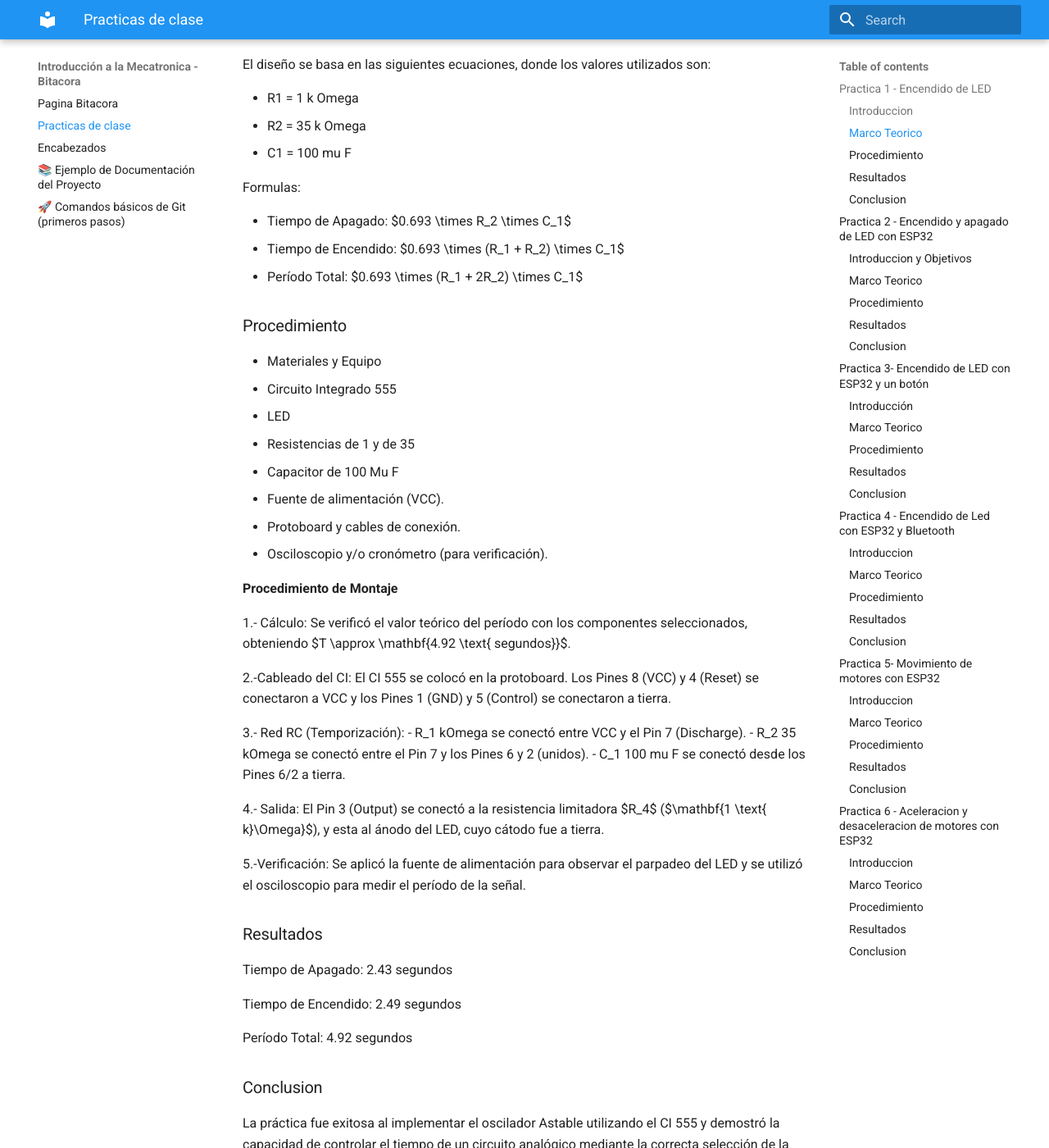
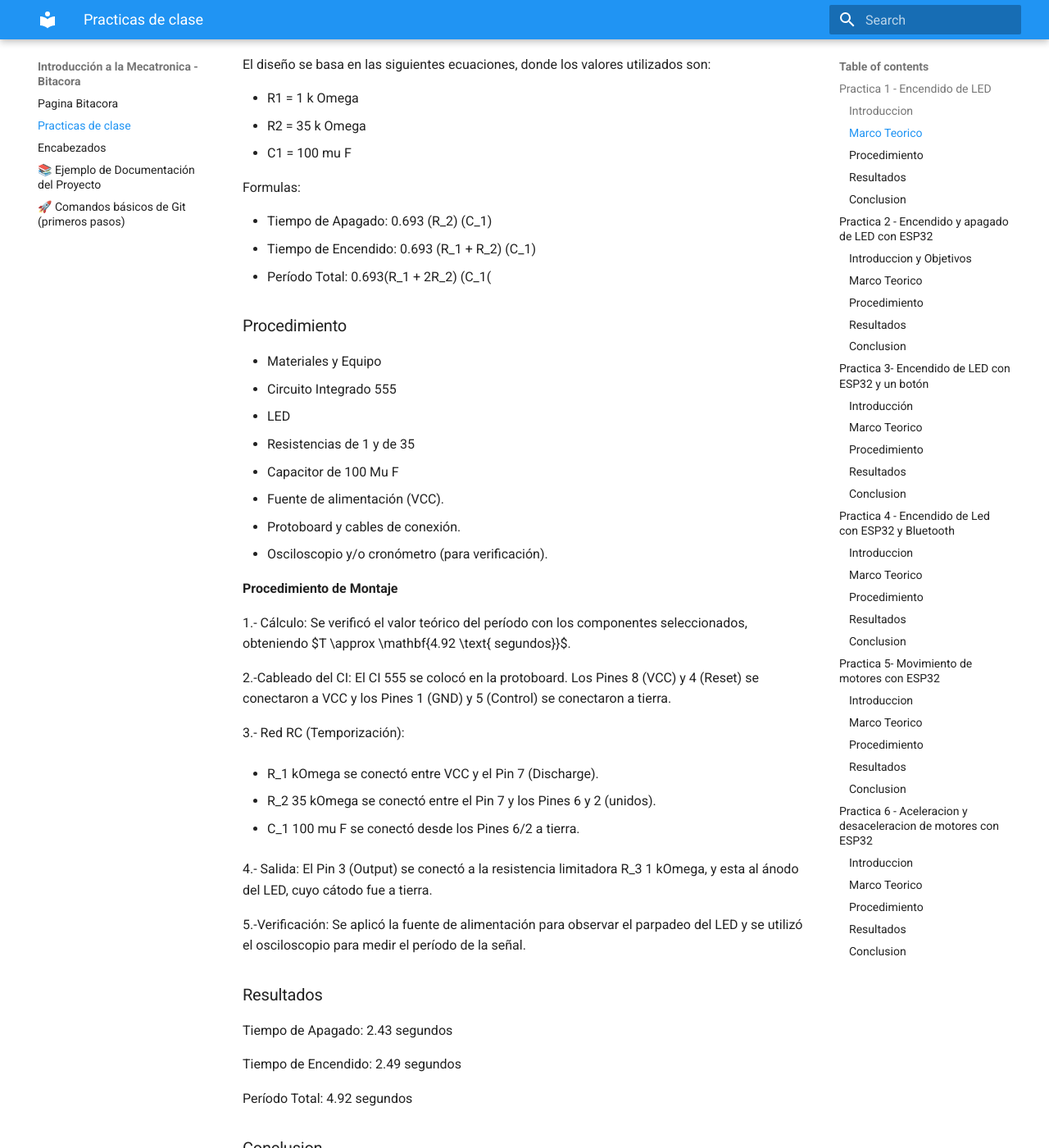
Before and after one commit to JoseGilGonzalezBerra/IntroduccionMecatronica_Bitacora_de_JoseGIL, an MkDocs documentation site: the page built from docs/Practicas.md, in a window 1280 px wide and 1400 px high, scrolled down 795 px. Shown: the whole window at 82% size. Built offline with MkDocs 1.6.1 and Material for MkDocs 9.7.7, drawn with Linux system fonts in a browser that asks for light colours.

Commit message:
Update Practicas.md

```diff
--- a/docs/Practicas.md
+++ b/docs/Practicas.md
@@ -29,9 +29,9 @@ El diseño se basa en las siguientes ecuaciones, donde los valores utilizados so
 
 Formulas:
 
-- Tiempo de Apagado: $0.693 \times R_2 \times C_1$
-- Tiempo de Encendido: $0.693 \times (R_1 + R_2) \times C_1$
-- Período Total: $0.693 \times (R_1 + 2R_2) \times C_1$
+- Tiempo de Apagado: 0.693 (R_2) (C_1)
+- Tiempo de Encendido: 0.693 (R_1 + R_2)  (C_1)
+- Período Total: 0.693(R_1 + 2R_2) (C_1(
 
 
 ### Procedimiento
@@ -52,11 +52,14 @@ Formulas:
 2.-Cableado del CI: El CI 555 se colocó en la protoboard. Los Pines 8 (VCC) y 4 (Reset) se conectaron a VCC y los Pines 1 (GND) y 5 (Control) se conectaron a tierra.
 
 3.- Red RC (Temporización):
+
 - R_1 kOmega se conectó entre VCC y el Pin 7 (Discharge).
+
 - R_2 35 kOmega se conectó entre el Pin 7 y los Pines 6 y 2 (unidos).
+
 - C_1 100 mu F se conectó desde los Pines 6/2 a tierra.
 
-4.- Salida: El Pin 3 (Output) se conectó a la resistencia limitadora $R_4$ ($\mathbf{1 \text{ k}\Omega}$), y esta al ánodo del LED, cuyo cátodo fue a tierra.
+4.- Salida: El Pin 3 (Output) se conectó a la resistencia limitadora R_3 1 kOmega, y esta al ánodo del LED, cuyo cátodo fue a tierra.
 
 5.-Verificación: Se aplicó la fuente de alimentación para observar el parpadeo del LED y se utilizó el osciloscopio para medir el período de la señal.
 
```
